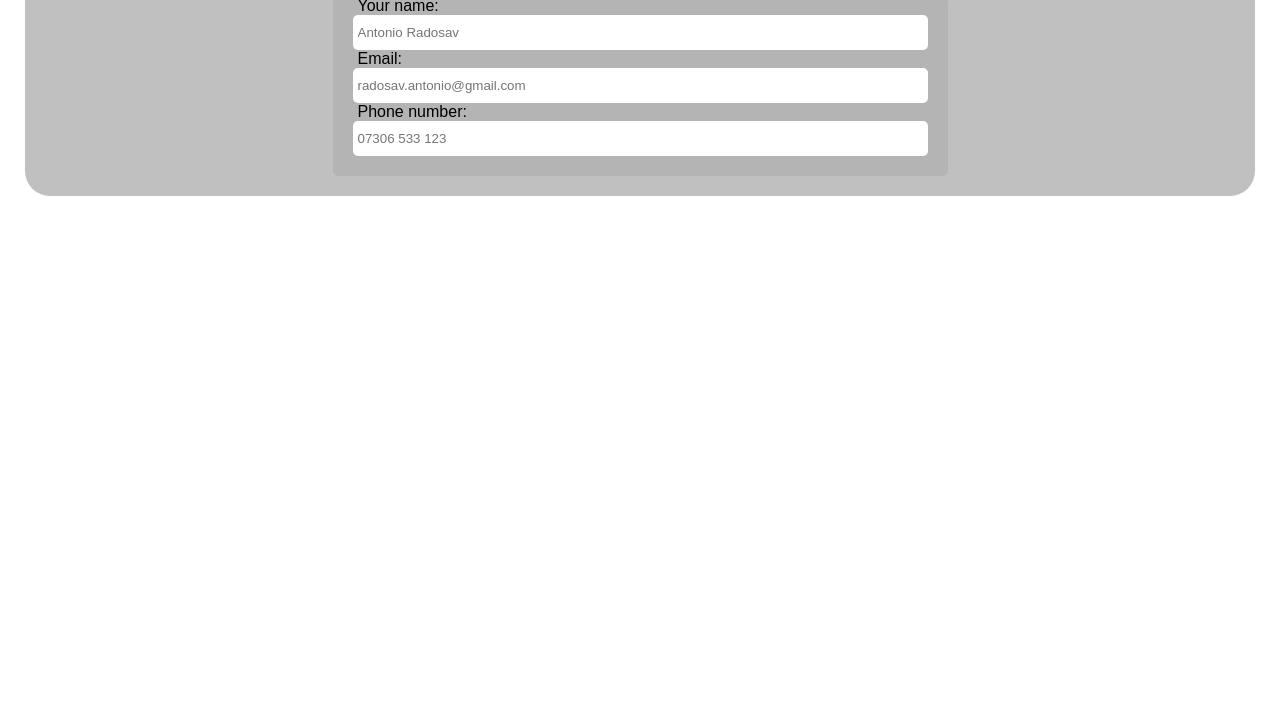
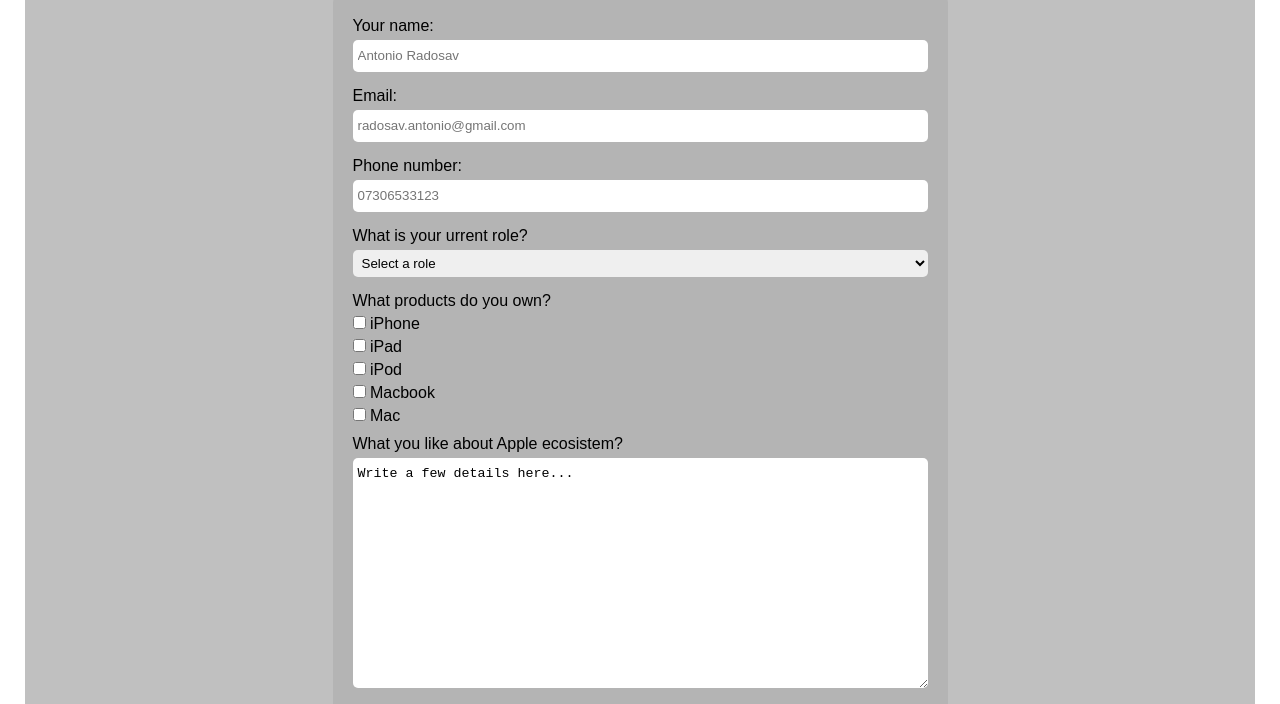
Before and after one commit to RadosavAntonio/RadosavAntonio-freeCodecamp-HTML-CSS, a plain HTML site: page Survey form/index.html in a window 1280 px wide. Shown: the part 173-877 px from the top of the page. Before the commit the page ends 800 px from the top, so only its background shows below. Drawn offline with Linux system fonts and the light colour scheme.

Commit message:
finish survey page

```diff
--- a/Survey form/index.html
+++ b/Survey form/index.html
@@ -10,21 +10,61 @@
 
   <div class="main">
 
-    <h1 id="title">Apple fan</h1>
+    <h1 id="title">Apple</h1>
     <p id="description">Thank you for teling us what products are on your interest</p>
 
     <form action="" id="survey-form">
       <div class="form-elem">
-        <label for="name">Your name:</label>
-        <input type="text" id="name" name="name" placeholder="Antonio Radosav">
+        <label for="name" id="name-label">Your name:</label>
+        <input type="text" id="name" name="name" placeholder="Antonio Radosav" required>
       </div>
       <div class="form-elem">
-        <label for="email" >Email:</label>
-        <input type="text" id="email" name="email" placeholder="radosav.antonio@gmail.com">
+        <label for="email" id="email-label">Email:</label>
+        <input type="email" id="email" name="email" placeholder="radosav.antonio@gmail.com" required>
       </div>
       <div class="form-elem">
-        <label for="number">Phone number:</label>
-        <input type="text" id="number" name="number" placeholder="07306 533 123">
+        <label for="number" id="number-label">Phone number:</label>
+        <input type="tel" id="number" name="number" placeholder="07306533123" minlength="11" maxlength="11" required>
+      </div>
+      <div class="form-elem">
+        <label for="role">What is your urrent role?</label>
+        <select name="role" id="role" required>
+          <option disabled selected option>Select a role</option>
+          <option value="self-employed">Self-employed</option>
+          <option value="employed">Employed</option>
+          <option value="student">Student</option>
+          <option value="other">Other</option>
+        </select>
+      </div>
+      <div class="check-area">
+        <label for="products">What products do you own?</label>
+        <div class="check-form">
+          <input type="checkbox" name="product" id="product" value="iPhone">
+          <label for="product">iPhone</label>
+        </div>
+        <div class="check-form">
+          <input type="checkbox" name="product" id="product" value="iPad">
+          <label for="product">iPad</label>
+        </div>
+        <div class="check-form">
+          <input type="checkbox" name="product" id="product" value="iPod">
+          <label for="product">iPod</label>
+        </div>
+        <div class="check-form">
+          <input type="checkbox" name="product" id="product" value="macbook">
+          <label for="product">Macbook</label>
+        </div>
+        <div class="check-form">
+          <input type="checkbox" name="product" id="product" value="mac">
+          <label for="product">Mac</label>
+        </div>
+      </div>
+      <div class="form-elem">
+        <label for="comment">What you like about Apple ecosistem?</label><br>
+        <textarea name="comment" id="textarea" cols="30" rows="10">Write a few details here...</textarea>
+      </div>
+      <div class="form-elem">
+        <input type="submit" name="submit" value="Send" id="submit">
       </div>
     </form>
 
--- a/Survey form/style.css
+++ b/Survey form/style.css
@@ -37,19 +37,52 @@ body {
   border-radius: 5px;
   width: 50%;
   margin: auto;
-  padding: 0 20px 20px 20px;
+  padding: 20px;
 }
 
-label {
-  padding: 5px;
-  padding-top: 20px;
-}
-
-input {
-  /* margin: 5px; */
+.form-elem input {
+  margin: 5px 0;
   width: 100%;
   padding: 5px;
   border-radius: 5px;
   border: none;
-  height: 35px;
+  line-height: 22px;
 }
+
+.form-elem textarea {
+  margin: 5px 0;
+  width: 100%;
+  padding: 5px;
+  border-radius: 5px;
+  border: none;
+  line-height: 22px;
+}
+
+select {
+  margin: 5px 0;
+  width: 100%;
+  padding: 5px;
+  border-radius: 5px;
+  border: none;
+  line-height: 22px;
+}
+
+.form-elem {
+  margin-bottom: 10px;
+}
+
+.form-elem label {
+  margin-bottom: 5px;
+}
+
+.check-form {
+  margin: 5px 0;
+}
+
+.check-area {
+  margin-bottom: 10px;
+}
+
+.form-elem #submit:hover {
+  background-color: #37af65;
+}
```
